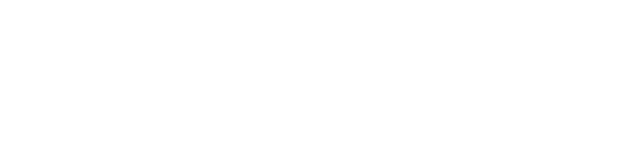
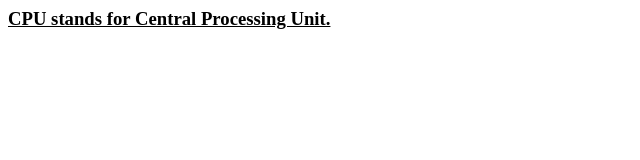
Before and after one commit to iamneo-production/dcedbdadfbbddcaadaeccdfffebaeceaec, a website: page public/index.html in a window 1280 px wide. Shown: the whole page, without its empty margins (0-640 px from the left). Drawn offline with Linux system fonts and the light colour scheme.

Commit message:
Backup Commit

```diff
--- a/public/index.html
+++ b/public/index.html
@@ -1,3 +1,15 @@
 <html>
+<head>
+<title> <b> CPU </b> </title>
+</head>
+<body>
+    <h3> <u>
+        CPU stands for Central Processing Unit.
+    </u>
+
+    </h3>
+</body>
+
+
 
 </html>
```
